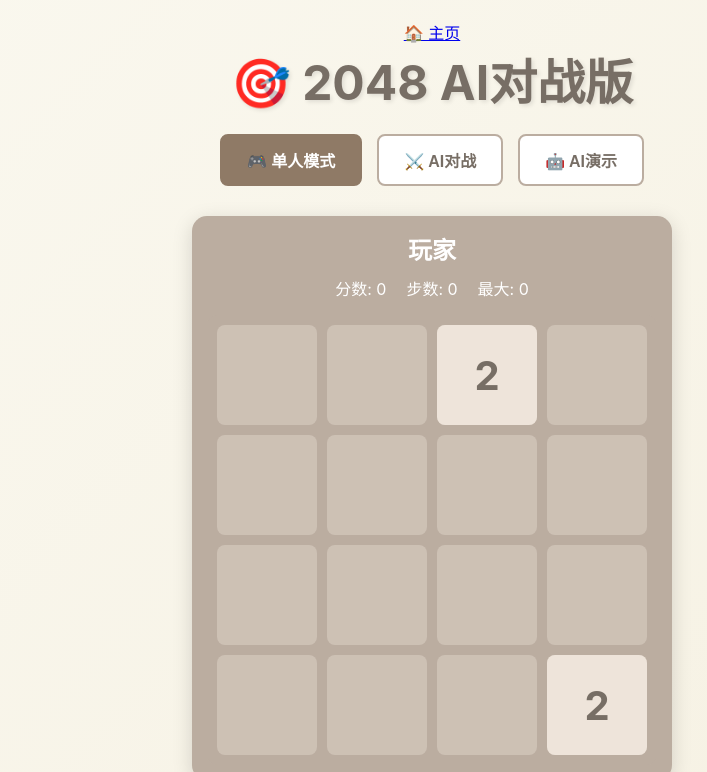
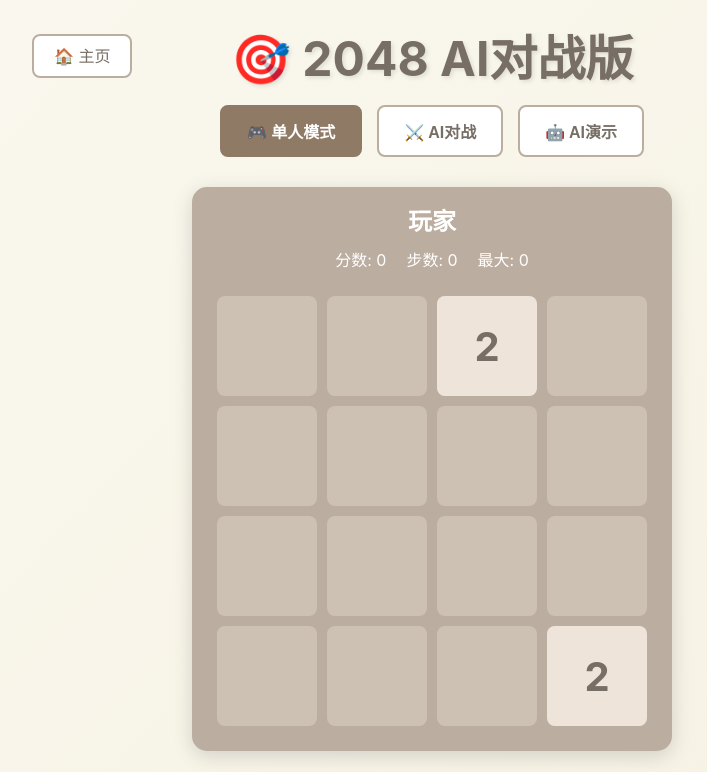
Before and after one commit to nutllwhy/doubao2.0-showcase, a plain HTML site: page games/2048/index.html in a window 1280 px wide. Shown: the top 772 px of the page, without its empty margins (208-915 px from the left). Drawn offline with nearby package versions, Linux system fonts and the light colour scheme.

Commit message:
统一所有项目的header布局：左-主页按钮，中-标题，右-功能按钮（暂停/随机）

```diff
--- a/games/2048/index.html
+++ b/games/2048/index.html
@@ -23,8 +23,14 @@
     <div class="container">
         <header>
             <div class="header-top">
-                <a href="../../index.html" class="home-btn">🏠 主页</a>
-                <h1>🎯 2048 AI对战版</h1>
+                <div class="header-left">
+                    <a href="../../index.html" class="home-btn">🏠 主页</a>
+                </div>
+                <div class="header-center">
+                    <h1>🎯 2048 AI对战版</h1>
+                </div>
+                <div class="header-right">
+                </div>
             </div>
             <div class="game-modes">
                 <button class="mode-btn active" data-mode="solo">🎮 单人模式</button>
--- a/games/2048/style.css
+++ b/games/2048/style.css
@@ -24,10 +24,75 @@ header {
     margin-bottom: 30px;
 }
 
+.header-top {
+    display: flex;
+    justify-content: space-between;
+    align-items: center;
+    margin-bottom: 15px;
+    gap: 20px;
+    max-width: 800px;
+    margin-left: auto;
+    margin-right: auto;
+}
+
+.header-left,
+.header-right {
+    flex: 0 0 auto;
+    min-width: 100px;
+}
+
+.header-left {
+    text-align: left;
+}
+
+.header-right {
+    text-align: right;
+}
+
+.header-center {
+    flex: 1 1 auto;
+    text-align: center;
+}
+
+.home-btn {
+    color: #776e65;
+    text-decoration: none;
+    font-size: 1rem;
+    padding: 10px 20px;
+    border: 2px solid #bbada0;
+    background: white;
+    border-radius: 8px;
+    transition: all 0.3s ease;
+    white-space: nowrap;
+}
+
+.home-btn:hover {
+    background: #8f7a66;
+    color: white;
+    border-color: #8f7a66;
+}
+
+.random-btn {
+    background: white;
+    color: #776e65;
+    border: 2px solid #bbada0;
+    padding: 10px 20px;
+    border-radius: 8px;
+    cursor: pointer;
+    font-size: 1rem;
+    transition: all 0.3s ease;
+}
+
+.random-btn:hover {
+    background: #8f7a66;
+    color: white;
+    border-color: #8f7a66;
+}
+
 header h1 {
     color: #776e65;
     font-size: 3rem;
-    margin-bottom: 20px;
+    margin: 0;
     text-shadow: 2px 2px 4px rgba(0,0,0,0.1);
 }
 
--- a/games/snake/style.css
+++ b/games/snake/style.css
@@ -28,7 +28,29 @@ header {
     justify-content: space-between;
     align-items: center;
     margin-bottom: 15px;
-    gap: 10px;
+    gap: 20px;
+    max-width: 800px;
+    margin-left: auto;
+    margin-right: auto;
+}
+
+.header-left,
+.header-right {
+    flex: 0 0 auto;
+    min-width: 100px;
+}
+
+.header-left {
+    text-align: left;
+}
+
+.header-right {
+    text-align: right;
+}
+
+.header-center {
+    flex: 1 1 auto;
+    text-align: center;
 }
 
 .home-btn {
--- a/tools/gradient-generator/style.css
+++ b/tools/gradient-generator/style.css
@@ -27,6 +27,29 @@ header {
     justify-content: space-between;
     align-items: center;
     margin-bottom: 15px;
+    gap: 20px;
+    max-width: 800px;
+    margin-left: auto;
+    margin-right: auto;
+}
+
+.header-left,
+.header-right {
+    flex: 0 0 auto;
+    min-width: 100px;
+}
+
+.header-left {
+    text-align: left;
+}
+
+.header-right {
+    text-align: right;
+}
+
+.header-center {
+    flex: 1 1 auto;
+    text-align: center;
 }
 
 .home-btn {
@@ -38,6 +61,7 @@ header {
     border: 2px solid rgba(255, 255, 255, 0.3);
     border-radius: 8px;
     transition: all 0.3s ease;
+    white-space: nowrap;
 }
 
 .home-btn:hover {
@@ -54,6 +78,7 @@ header {
     cursor: pointer;
     font-size: 1rem;
     transition: all 0.3s ease;
+    white-space: nowrap;
 }
 
 .random-btn:hover {
--- a/tools/markdown-editor/style.css
+++ b/tools/markdown-editor/style.css
@@ -46,9 +46,55 @@ header {
     margin-bottom: 20px;
 }
 
+.header-top {
+    display: flex;
+    justify-content: space-between;
+    align-items: center;
+    margin-bottom: 15px;
+    gap: 20px;
+    max-width: 800px;
+}
+
+.header-left,
+.header-right {
+    flex: 0 0 auto;
+    min-width: 100px;
+}
+
+.header-left {
+    text-align: left;
+}
+
+.header-right {
+    text-align: right;
+}
+
+.header-center {
+    flex: 1 1 auto;
+    text-align: center;
+}
+
+.home-btn {
+    color: var(--text-primary);
+    text-decoration: none;
+    font-size: 1rem;
+    padding: 10px 20px;
+    border: 2px solid var(--border-color);
+    background: var(--bg-secondary);
+    border-radius: 8px;
+    transition: all 0.3s ease;
+    white-space: nowrap;
+}
+
+.home-btn:hover {
+    background: var(--accent-color);
+    color: white;
+    border-color: var(--accent-color);
+}
+
 header h1 {
     font-size: 2rem;
-    margin-bottom: 15px;
+    margin: 0;
     color: var(--text-primary);
 }
 
```
Also changed, not shown: games/snake/index.html (+9 -3 lines), tools/gradient-generator/index.html (+9 -3 lines), tools/markdown-editor/index.html (+10 -1 lines).
